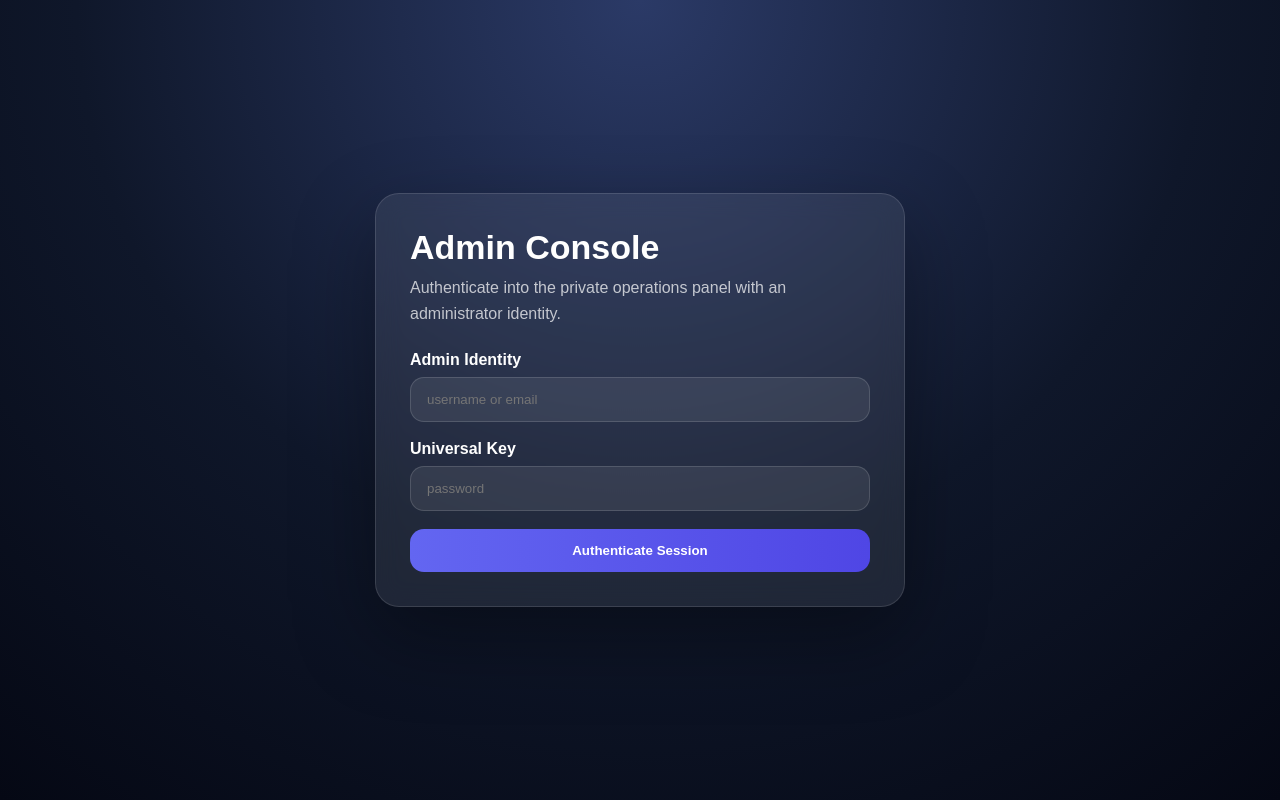
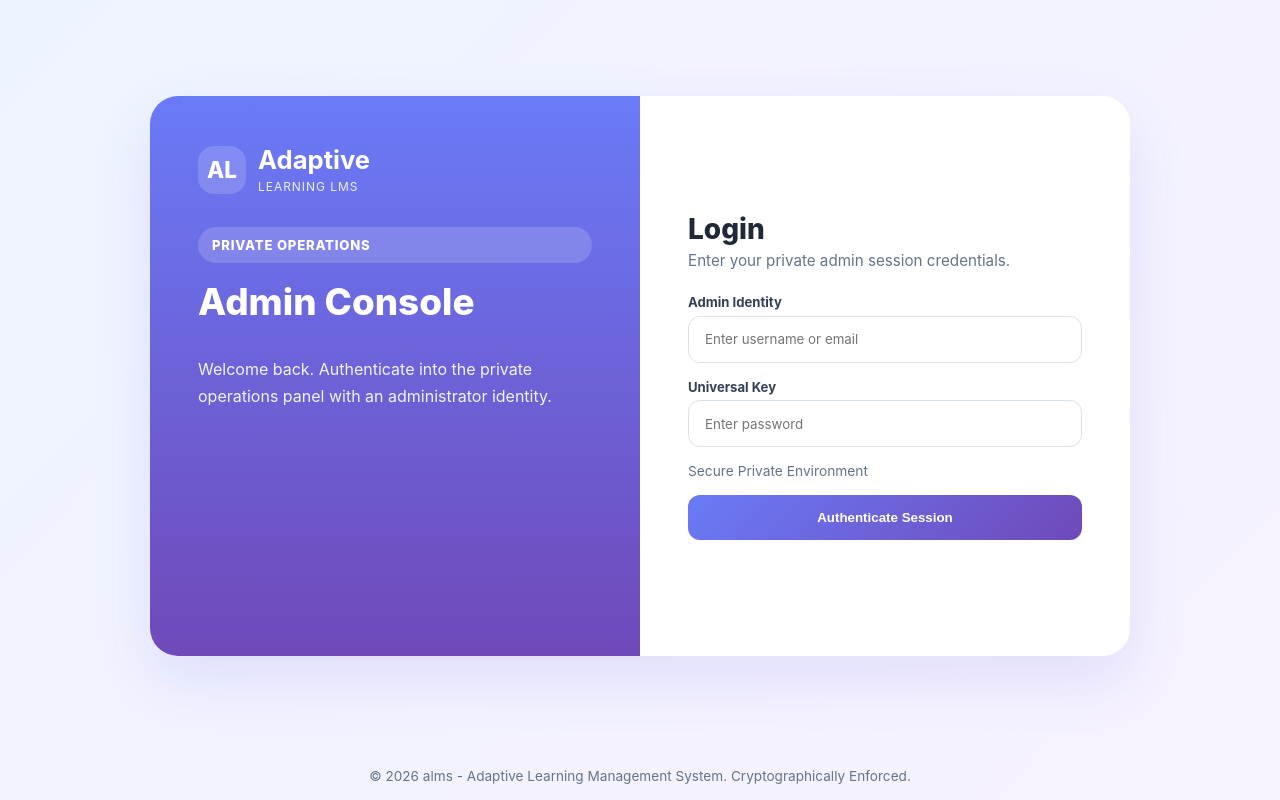
Before and after one commit to 221260116056/adaptive-learning-managment-system, a Django app: page /adminprivate/login/ in a window 1280 px wide. Run offline with Django 5.2, Linux system fonts and the light colour scheme.

Commit message:
admin panal work

```diff
--- a/management/private_urls.py
+++ b/management/private_urls.py
@@ -18,6 +18,8 @@ urlpatterns = [
     path('certificates/<int:certificate_id>/approve/', views.private_admin_approve_certificate, name='approve_certificate'),
     path('certificates/<int:certificate_id>/reissue/', views.private_admin_reissue_certificate, name='reissue_certificate'),
     path('audit-logs/', views.private_admin_audit_logs, name='audit_logs'),
+    path('audit-logs/export/csv/', views.export_audit_logs_csv, name='export_audit_logs_csv'),
+    path('audit-logs/export/pdf/', views.export_audit_logs_pdf, name='export_audit_logs_pdf'),
     path('system-config/', views.private_admin_system_config, name='system_config'),
     path('teacher-approvals/', views.private_admin_teacher_approvals, name='teacher_approvals'),
     path('teacher-approvals/approve/<int:user_id>/', views.approve_teacher, name='approve_teacher'),
--- /dev/null
+++ b/management/utils.py
@@ -0,0 +1,5 @@
+from .models import AuditLog
+
+def _write_audit_log(user, action, details=''):
+    if user and getattr(user, 'is_authenticated', False):
+        AuditLog.objects.create(user=user, action=action, details=details)
--- a/management/views.py
+++ b/management/views.py
@@ -1,5 +1,11 @@
 import base64
 import csv
+import io
+from reportlab.pdfgen import canvas
+from reportlab.lib.pagesizes import letter, landscape
+from reportlab.lib import colors
+from reportlab.platypus import SimpleDocTemplate, Table, TableStyle, Paragraph
+from reportlab.lib.styles import getSampleStyleSheet
 
 from django.contrib.auth import authenticate, login, logout
 from django.contrib.auth.models import User
@@ -27,10 +33,8 @@ from student.models import (
 )
 from student.utils import generate_qr_code
 
-
-def _write_audit_log(user, action, details=''):
-    if user and getattr(user, 'is_authenticated', False):
-        AuditLog.objects.create(user=user, action=action, details=details)
+from management.models import AuditLog
+from management.utils import _write_audit_log
 
 @admin_required
 def dashboard(request):
@@ -379,7 +383,11 @@ def private_admin_audit_logs(request):
             Q(details__icontains=query)
         )
     if date_filter:
-        logs = logs.filter(timestamp__date=date_filter)
+        dates = date_filter.split(' to ')
+        if len(dates) == 2:
+            logs = logs.filter(timestamp__date__range=[dates[0], dates[1]])
+        else:
+            logs = logs.filter(timestamp__date=date_filter)
 
     return render(request, 'adminpanel/audit_logs.html', {
         'active_menu': 'audit_logs',
@@ -387,6 +395,104 @@ def private_admin_audit_logs(request):
         'query': query,
         'date_filter': date_filter,
     })
+
+@private_admin_required
+def export_audit_logs_csv(request):
+    query = request.GET.get('q', '').strip()
+    date_filter = request.GET.get('date', '').strip()
+
+    response = HttpResponse(content_type='text/csv')
+    response['Content-Disposition'] = 'attachment; filename="audit_logs.csv"'
+
+    writer = csv.writer(response)
+    writer.writerow(['User', 'Action', 'Details', 'Timestamp'])
+
+    logs = AuditLog.objects.select_related('user').all()
+    if query:
+        logs = logs.filter(
+            Q(user__email__icontains=query) |
+            Q(user__username__icontains=query) |
+            Q(action__icontains=query) |
+            Q(details__icontains=query)
+        )
+    if date_filter:
+        dates = date_filter.split(' to ')
+        if len(dates) == 2:
+            logs = logs.filter(timestamp__date__range=[dates[0], dates[1]])
+        else:
+            logs = logs.filter(timestamp__date=date_filter)
+
+    logs = logs.order_by('-timestamp')
+
+    for log in logs:
+        writer.writerow([
+            log.user.email or log.user.username,
+            log.action,
+            log.details or '-',
+            log.timestamp.strftime("%Y-%m-%d %H:%M:%S")
+        ])
+
+    return response
+
+@private_admin_required
+def export_audit_logs_pdf(request):
+    query = request.GET.get('q', '').strip()
+    date_filter = request.GET.get('date', '').strip()
+
+    buffer = io.BytesIO()
+    doc = SimpleDocTemplate(buffer, pagesize=landscape(letter))
+    elements = []
+    styles = getSampleStyleSheet()
+
+    elements.append(Paragraph("Security Audit Logs", styles['Title']))
+
+    data = [['User', 'Action', 'Details', 'Timestamp']]
+    logs = AuditLog.objects.select_related('user').all()
+
+    if query:
+        logs = logs.filter(
+            Q(user__email__icontains=query) |
+            Q(user__username__icontains=query) |
+            Q(action__icontains=query) |
+            Q(details__icontains=query)
+        )
+    if date_filter:
+        dates = date_filter.split(' to ')
+        if len(dates) == 2:
+            logs = logs.filter(timestamp__date__range=[dates[0], dates[1]])
+        else:
+            logs = logs.filter(timestamp__date=date_filter)
+
+    logs = logs.order_by('-timestamp')[:500]
+
+    for log in logs:
+        user_display = log.user.email or log.user.username
+        data.append([
+            Paragraph(user_display, styles['Normal']),
+            Paragraph(log.action, styles['Normal']),
+            Paragraph(log.details or '-', styles['Normal']),
+            log.timestamp.strftime("%Y-%m-%d %H:%M")
+        ])
+
+    t = Table(data, colWidths=[150, 150, 300, 100])
+    t.setStyle(TableStyle([
+        ('BACKGROUND', (0,0), (-1,0), colors.grey),
+        ('TEXTCOLOR', (0,0), (-1,0), colors.whitesmoke),
+        ('ALIGN', (0,0), (-1,-1), 'LEFT'),
+        ('FONTNAME', (0,0), (-1,0), 'Helvetica-Bold'),
+        ('BOTTOMPADDING', (0,0), (-1,0), 12),
+        ('BACKGROUND', (0,1), (-1,-1), colors.beige),
+        ('GRID', (0,0), (-1,-1), 1, colors.black),
+        ('WORDWRAP', (0,0), (-1,-1), True),
+    ]))
+
+    elements.append(t)
+    doc.build(elements)
+
+    buffer.seek(0)
+    response = HttpResponse(buffer, content_type='application/pdf')
+    response['Content-Disposition'] = 'attachment; filename="audit_logs.pdf"'
+    return response
 
 
 @private_admin_required
--- a/student/api_views.py
+++ b/student/api_views.py
@@ -19,6 +19,7 @@ from .models import (
 )
 from .views import _ensure_module_quiz, _issue_certificate_if_eligible
 from django.shortcuts import get_object_or_404
+from management.utils import _write_audit_log
 
 @api_view(["POST"])
 @permission_classes([IsAuthenticated])
@@ -359,6 +360,8 @@ def submit_quiz_api(request):
 
         _issue_certificate_if_eligible(request.user, module.course)
 
+    _write_audit_log(request.user, 'Quiz Submission', f"Submitted quiz for '{module.title}' with score {score}%")
+
     return Response({
         "status": "success",
         "score": score,
--- a/templates/adminpanel/login.html
+++ b/templates/adminpanel/login.html
@@ -5,68 +5,63 @@
     <meta name="viewport" content="width=device-width, initial-scale=1.0">
     <title>Admin Console Login</title>
     <style>
-        body {
-            margin: 0;
-            min-height: 100vh;
-            font-family: Arial, sans-serif;
-            display: flex;
-            align-items: center;
-            justify-content: center;
-            background: radial-gradient(circle at top, #2b3a67 0%, #0f172a 55%, #050814 100%);
-            color: #fff;
-        }
-        .card {
-            width: 100%;
-            max-width: 460px;
-            background: rgba(255,255,255,0.08);
-            border: 1px solid rgba(255,255,255,0.12);
-            border-radius: 24px;
-            padding: 34px;
-            box-shadow: 0 30px 80px rgba(0,0,0,0.35);
-            backdrop-filter: blur(12px);
-        }
-        h1 { margin: 0 0 8px; font-size: 34px; }
-        p { margin: 0 0 24px; color: rgba(255,255,255,0.72); line-height: 1.6; }
-        label { display: block; font-weight: 700; margin-bottom: 8px; }
-        input {
-            width: 100%;
-            padding: 14px 16px;
-            border-radius: 14px;
-            border: 1px solid rgba(255,255,255,0.14);
-            background: rgba(255,255,255,0.08);
-            color: #fff;
-            margin-bottom: 18px;
-            box-sizing: border-box;
-        }
-        button {
-            width: 100%;
-            border: 0;
-            padding: 14px 16px;
-            border-radius: 14px;
-            background: linear-gradient(90deg, #6366f1 0%, #4f46e5 100%);
-            color: #fff;
-            font-weight: 800;
-            cursor: pointer;
-        }
-        .messages { margin-bottom: 16px; }
-        .message {
-            padding: 12px 14px;
-            border-radius: 12px;
-            margin-bottom: 10px;
-            background: rgba(239, 68, 68, 0.18);
-            color: #fecaca;
-        }
+        body{margin:0;background:linear-gradient(135deg,#eef4ff 0%,#f7f2ff 100%);min-height:100vh;display:flex;flex-direction:column;font-family:'Inter',Arial,sans-serif}
+        .content{flex:1;display:flex;align-items:center;justify-content:center;padding:2rem}
+        .auth-shell{display:flex;max-width:980px;width:92%;background:#fff;border-radius:28px;overflow:hidden;box-shadow:0 24px 60px rgba(79,70,229,.12);min-height:560px}
+        .auth-left{flex:1;background:linear-gradient(180deg,#6a7bf7 0%,#6f49b9 100%);padding:3rem;color:#fff;display:flex;flex-direction:column}
+        .auth-right{flex:1;padding:3rem;background:#fff;display:flex;flex-direction:column;justify-content:center}
+        .brand{display:flex;align-items:center;gap:.75rem;margin-bottom:2rem}
+        .badge{width:48px;height:48px;border-radius:16px;display:grid;place-items:center;background:rgba(255,255,255,.16);font-weight:800;font-size:1.4rem}
+        .brand-text strong{display:block;font-size:1.6rem}
+        .brand-text span{font-size:.75rem;letter-spacing:.08em;text-transform:uppercase;opacity:.88}
+        .auth-title{font-size:2.3rem;font-weight:800;margin:0 0 1rem}
+        .auth-subtitle{font-size:1rem;line-height:1.7;opacity:.92;margin-bottom:2rem}
+        .mode-badge{display:inline-flex;align-items:center;gap:8px;padding:10px 14px;border-radius:999px;background:rgba(255,255,255,.16);font-size:.82rem;font-weight:800;letter-spacing:.06em;text-transform:uppercase;margin-bottom:1rem}
+
+        .form-title{font-size:1.75rem;font-weight:800;color:#1f2937;margin:0 0 .35rem}
+        .form-subtitle{font-size:.95rem;color:#64748b;margin:0 0 1.5rem}
+        .auth-right form p{margin-bottom:1rem;text-align:left}
+        .auth-right form label{display:block;font-size:.82rem;font-weight:700;color:#334155;margin-bottom:.35rem}
+        .auth-right form input[type="text"],.auth-right form input[type="password"]{width:100%;padding:.9rem 1rem;border:1px solid #dbe2ea;border-radius:12px;outline:none;font-family:inherit;box-sizing:border-box;margin-bottom: 1rem;}
+        .auth-right form input:focus{border-color:#6a7bf7}
+        .btn-submit{display:block;width:100%;padding:.95rem;background:linear-gradient(135deg,#6a7bf7 0%,#6f49b9 100%);color:#fff;border:none;border-radius:12px;font-weight:700;cursor:pointer;margin-top:1rem}
+
+        .helper-row{display:flex;justify-content:space-between;align-items:center;margin-bottom:1rem;font-size:.86rem;color:#64748b}
+        .message { padding: 12px 14px; border-radius: 12px; margin-bottom: 15px; font-weight: 600; font-size: 0.9rem; }
+        .message.error { background: #fee2e2; color: #dc2626; }
+        .message.success { background: #d1fae5; color: #059669; }
+        .message.info { background: #e0f2fe; color: #0369a1; }
+
+        .copy-footer { text-align: center; color: #64748b; font-size: 0.85rem; padding: 1rem; margin-top: auto; }
+        @media (max-width:850px){.auth-shell{flex-direction:column;min-height:auto;width:95%;margin:1rem auto}.auth-left{padding:2rem}.auth-right{padding:2rem}.auth-title{font-size:1.8rem}.brand{margin-bottom:1rem}}
     </style>
 </head>
 <body>
-    <div class="card">
-        <h1>Admin Console</h1>
-        <p>Authenticate into the private operations panel with an administrator identity.</p>
+    <div class="content">
+        <div class="auth-shell">
+            <div class="auth-left">
+                <div class="brand">
+                    <div class="badge">AL</div>
+                    <div class="brand-text">
+                        <strong>Adaptive</strong>
+                        <span>Learning LMS</span>
+                    </div>
+                </div>
+                <div class="mode-badge">Private Operations</div>
+                <h1 class="auth-title">Admin Console</h1>
+                <p class="auth-subtitle">Welcome back. Authenticate into the private operations panel with an administrator identity.</p>
+            </div>
+
+            <div class="auth-right">
+                <h2 class="form-title">Login</h2>
+                <p class="form-subtitle">Enter your private admin session credentials.</p>
 
                 {% if messages %}
                 <div class="messages">
                     {% for message in messages %}
-            <div class="message">{{ message }}</div>
+                    <div class="message {{ message.tags|default:'error' }}">
+                        {{ message }}
+                    </div>
                     {% endfor %}
                 </div>
                 {% endif %}
@@ -74,13 +69,21 @@
                 <form method="post">
                     {% csrf_token %}
                     <label for="identity">Admin Identity</label>
-            <input id="identity" name="identity" type="text" placeholder="username or email" required>
+                    <input id="identity" name="identity" type="text" placeholder="Enter username or email" required>
 
                     <label for="password">Universal Key</label>
-            <input id="password" name="password" type="password" placeholder="password" required>
+                    <input id="password" name="password" type="password" placeholder="Enter password" required>
 
-            <button type="submit">Authenticate Session</button>
+                    <div class="helper-row">
+                        <span>Secure Private Environment</span>
+                    </div>
+                    <button type="submit" class="btn-submit">Authenticate Session</button>
                 </form>
+            </div>
+        </div>
+    </div>
+    <div class="copy-footer">
+        &copy; 2026 alms - Adaptive Learning Management System. Cryptographically Enforced.
     </div>
 </body>
 </html>
```
Also changed, not shown: student/views.py (+15 -0 lines), teacher/views.py (+11 -0 lines), templates/adminpanel/audit_logs.html (+47 -6 lines), templates/adminpanel/base.html (+26 -3 lines), 1 other file. Lines whose indentation alone changed are shown as unchanged.
